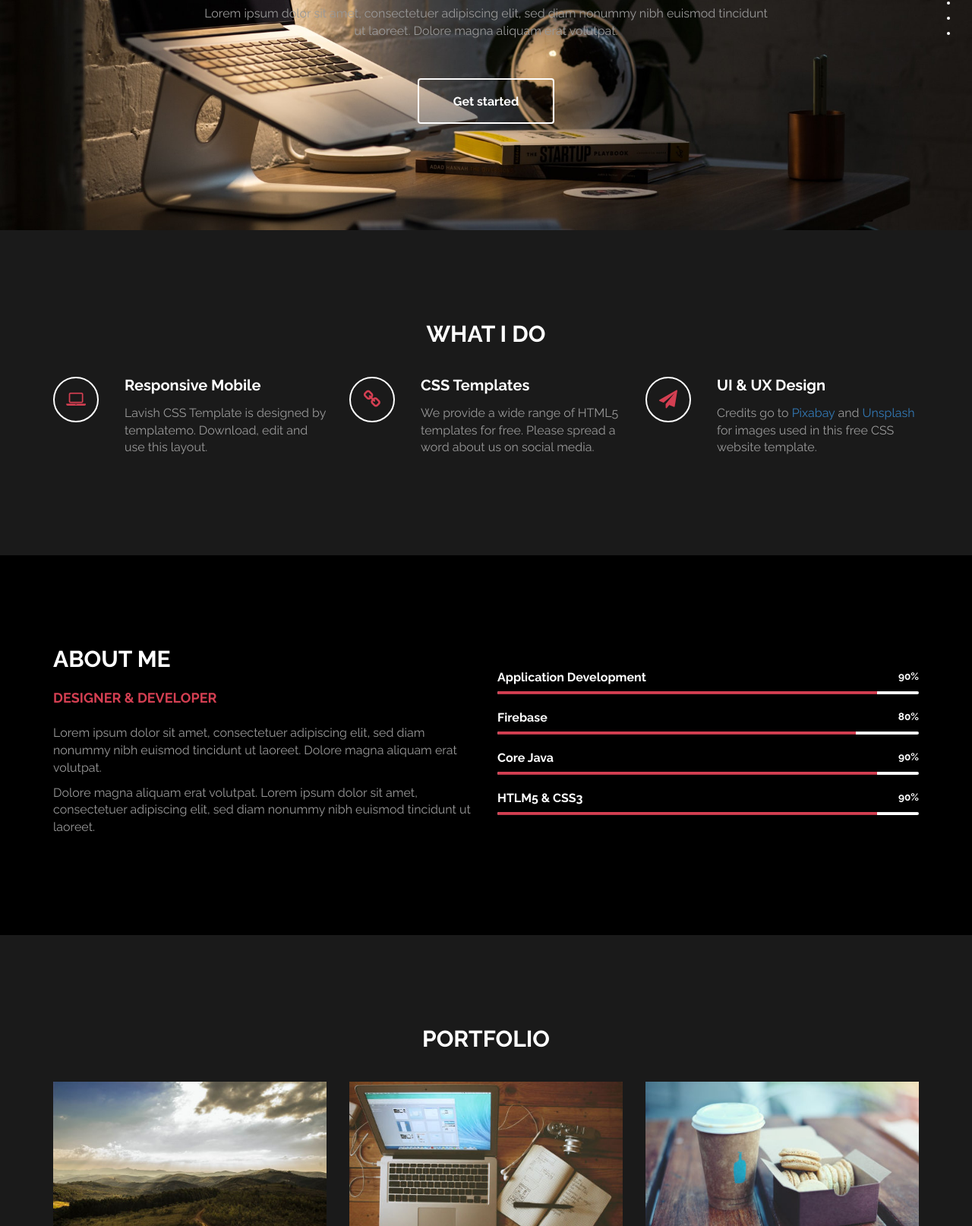
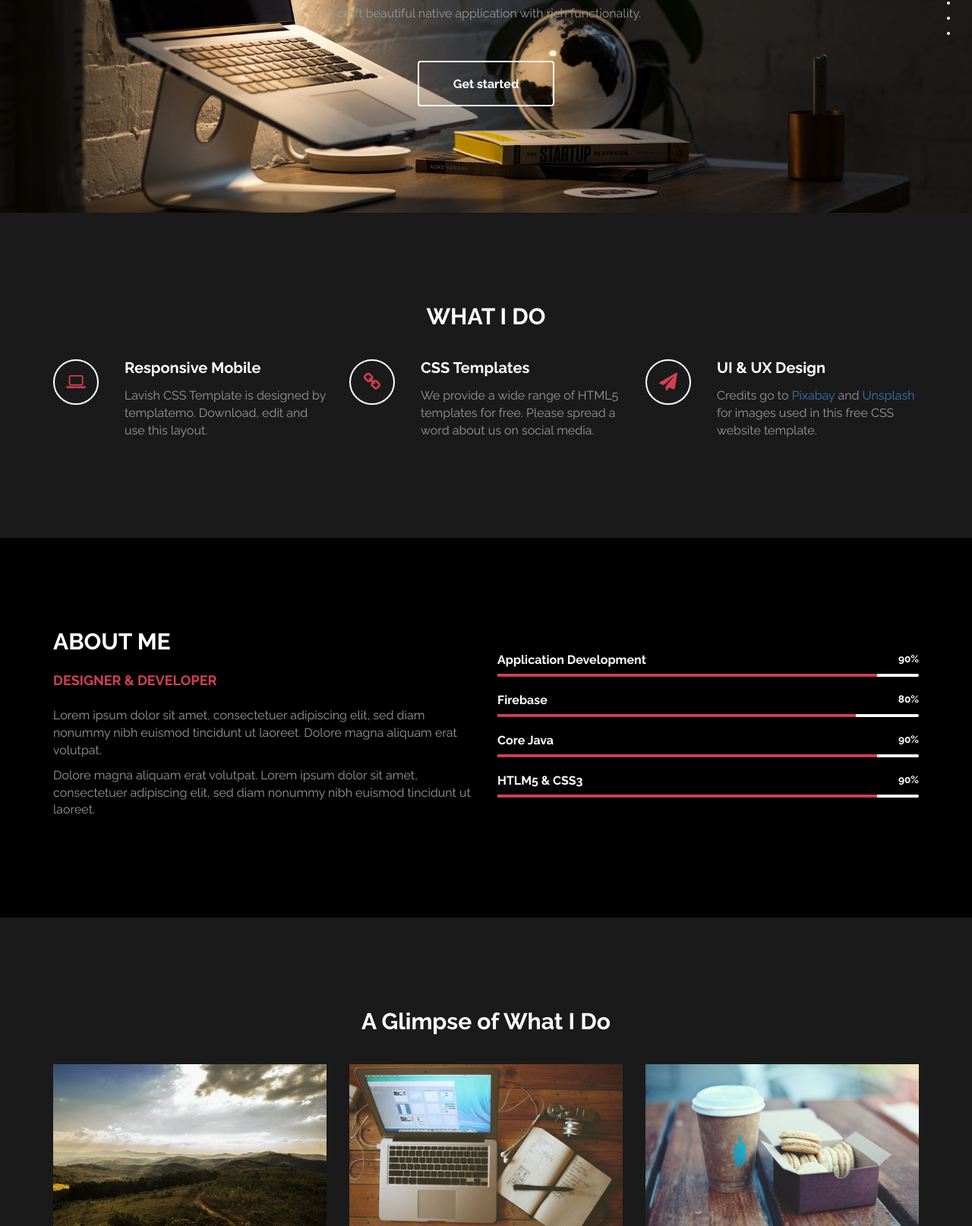
Before and after one commit to abhigitzone/abhigitzone.github.io, a plain HTML site: page index.html in a window 1280 px wide. Shown: the part 396-2010 px from the top of the page at 76% size. Drawn offline with Linux system fonts and the light colour scheme.

Commit message:
Update index.html

```diff
--- a/index.html
+++ b/index.html
@@ -46,7 +46,7 @@
 						<h3>Hello there, I'm</h3>
 						<h1>Abhishek Raj</h1>
 						<h2 class="rotate">ANDROID ENGINEER, DESIGNER, UI &AMP; UX SPECIALIST, PROJECT LEADER</h2>
-						<p>Lorem ipsum dolor sit amet, consectetuer adipiscing elit, sed diam nonummy nibh euismod tincidunt ut laoreet. Dolore magna aliquam erat volutpat.</p>
+						<p>I craft beautiful native application with rich functionality.</p>
 						<a href="#work" class="btn btn-default smoothScroll wow fadeInUp" data-wow-delay="1s">Get started</a>
 					</div>
 					<div class="col-md-2"></div>
@@ -144,7 +144,7 @@
 		<div class="container">
 			<div class="row">
 				<div class="col-md-12">
-					<h2 class="wow bounce">PORTFOLIO</h2>
+					<h2 class="wow bounce">A Glimpse of What I Do</h2>
 				</div>
 				<div class="col-md-4 col-xs-6 wow fadeIn" data-wow-delay="0.6s">
 					<div class="portfolio-thumb">
```
